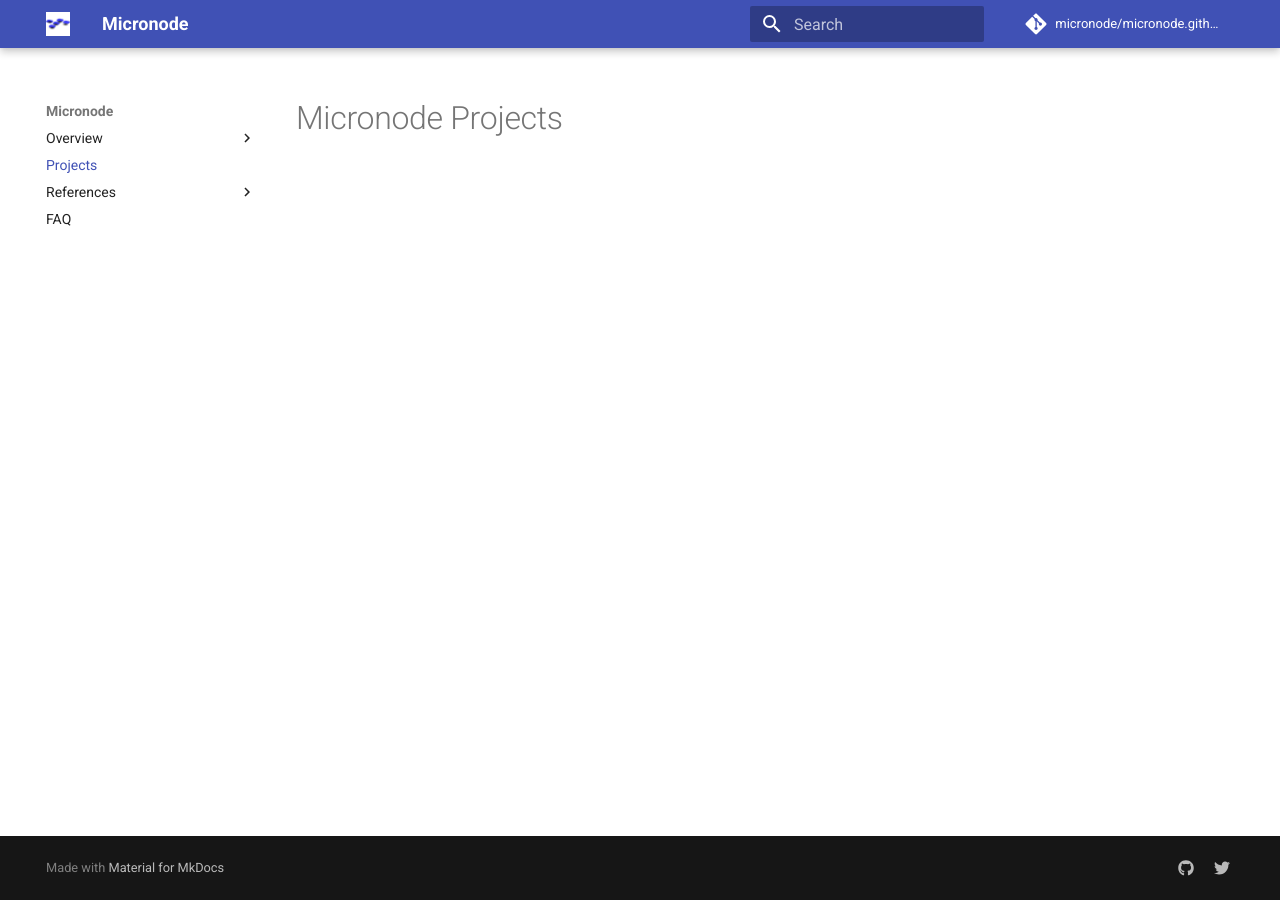
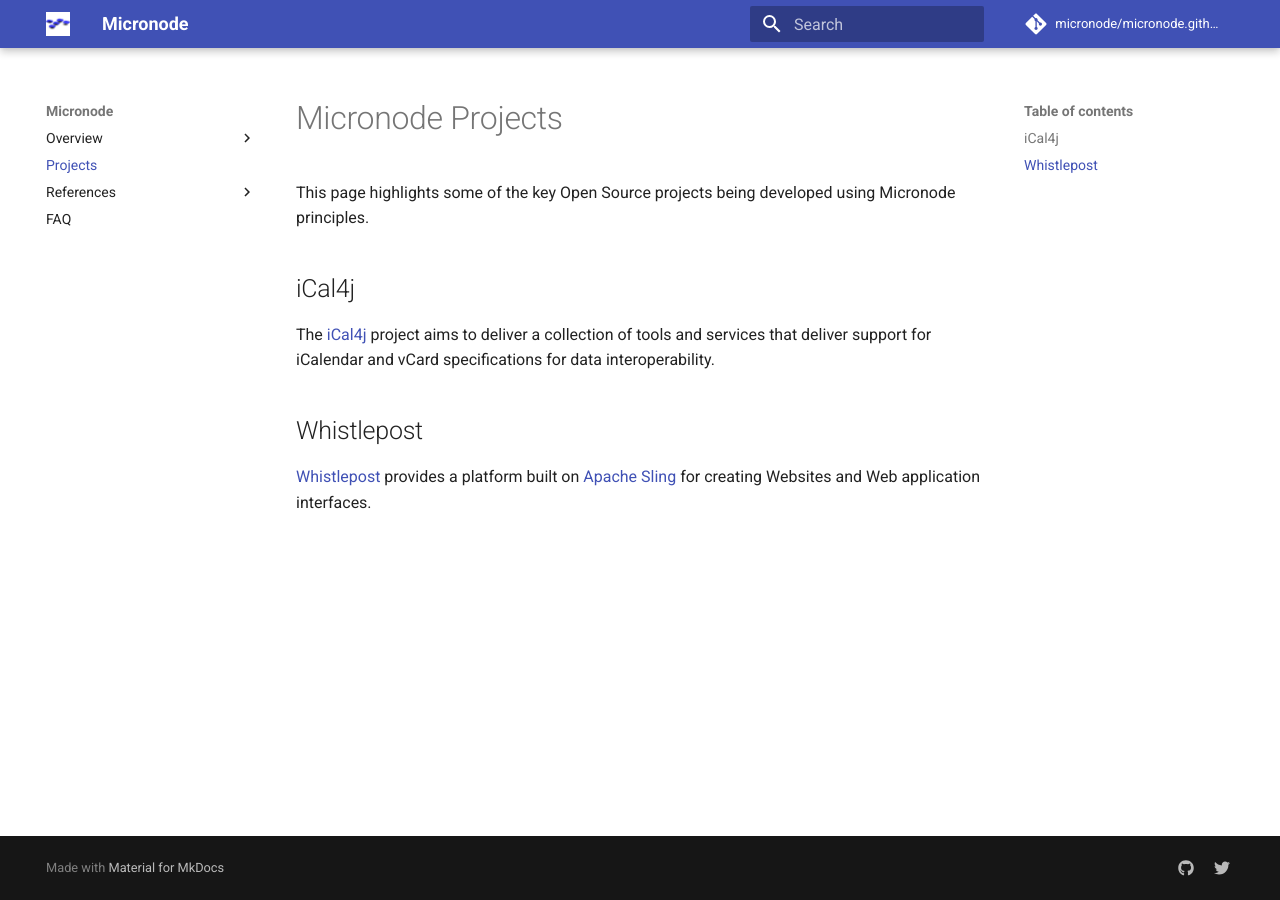
Before and after one commit to micronode/micronode.github.io, an MkDocs documentation site: the page built from docs/projects.md, in a window 1280 px wide. Built offline with MkDocs 1.6.1 and Material for MkDocs 9.7.7, drawn with Linux system fonts in a browser that asks for light colours; comment, search, counter and statistics services are not loaded.

Commit message:
Update projects.md

```diff
--- a/docs/projects.md
+++ b/docs/projects.md
@@ -1 +1,13 @@
 # Micronode Projects
+
+This page highlights some of the key Open Source projects being developed using Micronode principles.
+
+## iCal4j
+
+The [iCal4j](https://www.ical4j.org) project aims to deliver a collection of tools and services that deliver support for iCalendar and vCard
+specifications for data interoperability.
+
+## Whistlepost
+
+[Whistlepost](https://www.whistlepost.org) provides a platform built on [Apache Sling](https://sling.apache.org) for creating Websites and
+Web application interfaces.
```
